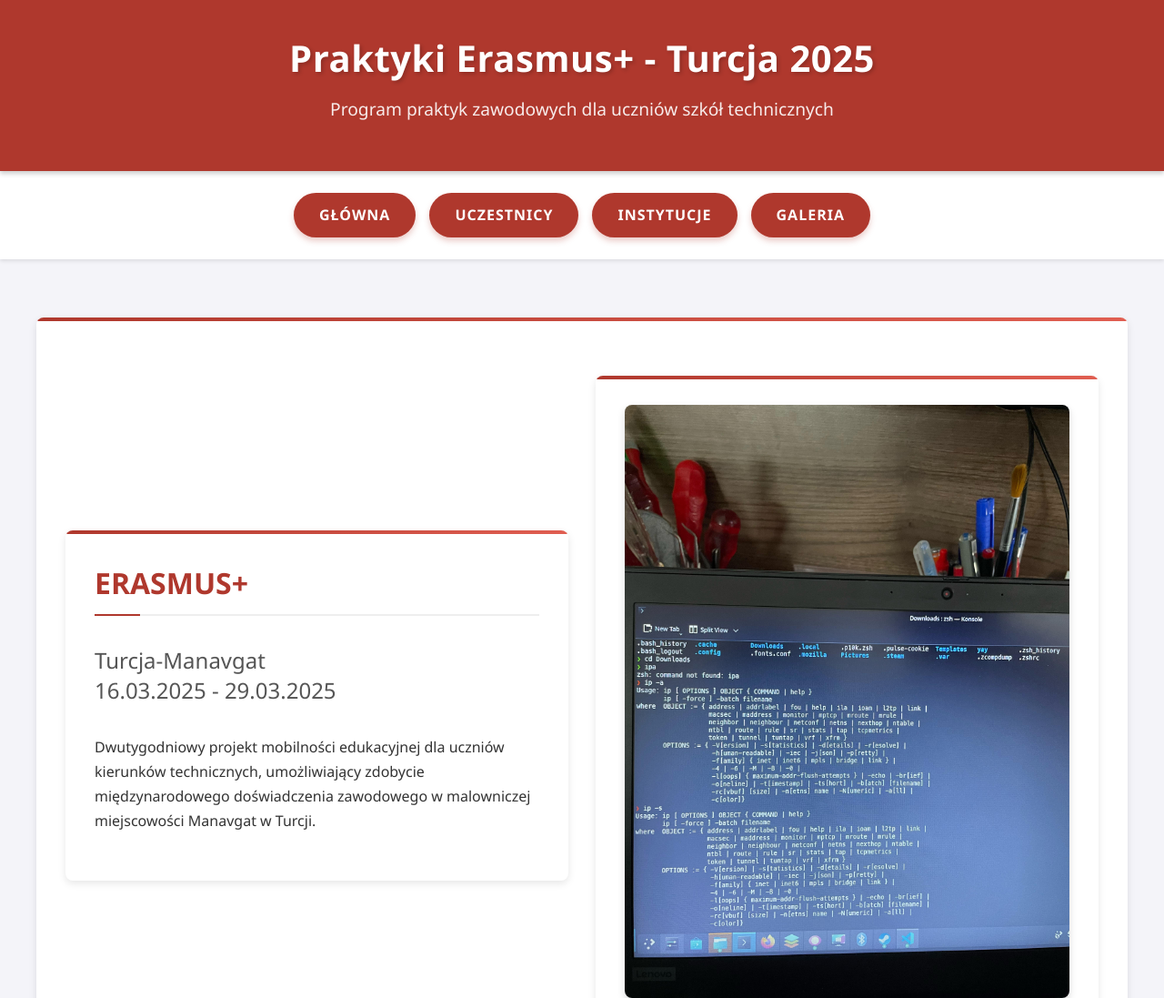
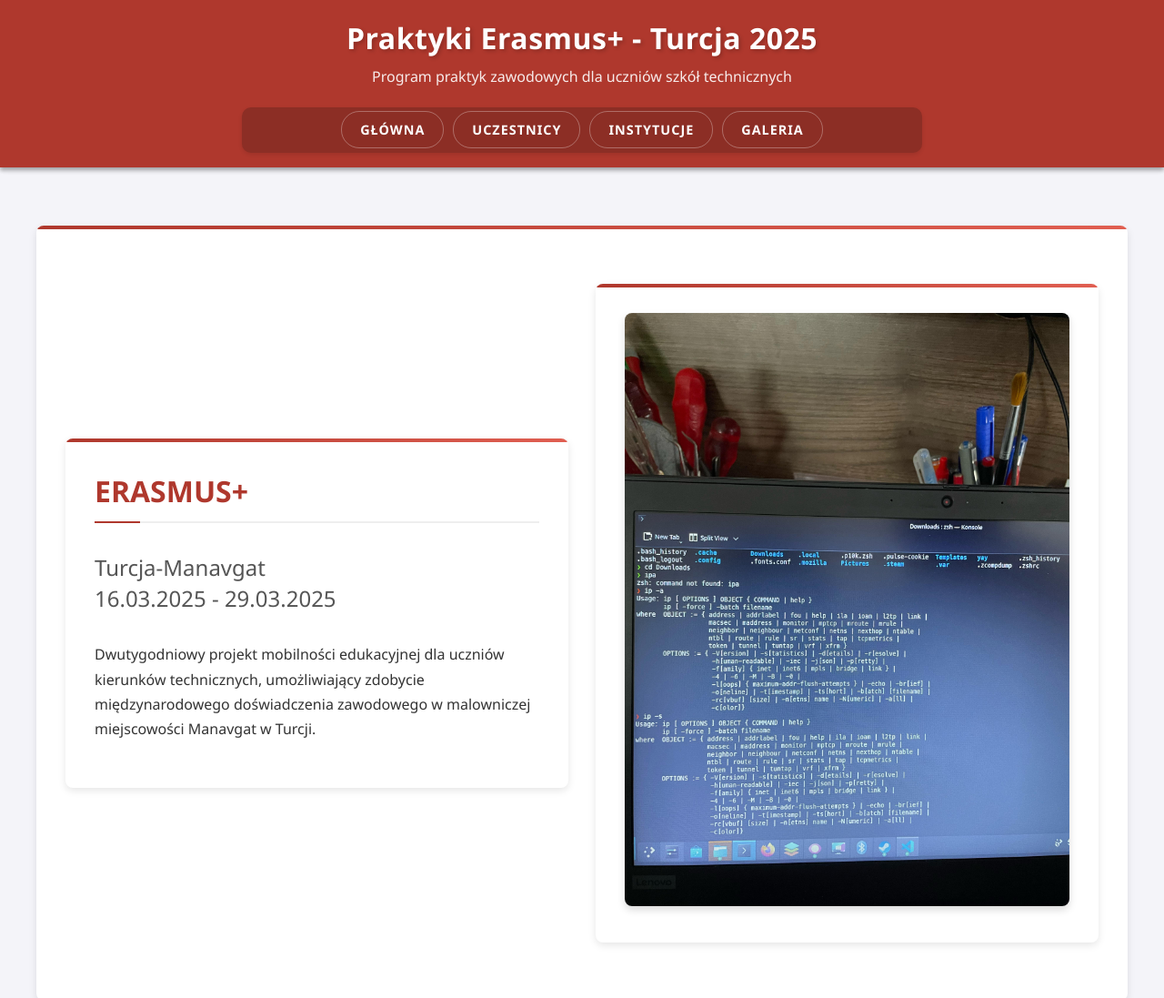
Before and after one commit to Aardiaan/Aardiaan.github.io, a plain HTML site: page main.html in a window 1280 px wide. Shown: the top 1097 px of the page at 91% size. Drawn offline with Linux system fonts and the light colour scheme.

Commit message:
Refactor header and navigation structure for participants, institution, main, and gallery pages; update CSS for improved layout and styling

```diff
--- a/main.html
+++ b/main.html
@@ -7,10 +7,11 @@
     <link href="styl.css" rel="stylesheet">
 </head>
 <body>
+    <div class="header-nav-container">
         <header>
             <h1>Praktyki Erasmus+ - Turcja 2025</h1>
             <p>Program praktyk zawodowych dla uczniów szkół technicznych</p>
-    </header>
+
             <nav>
                 <div id="pbox">
                     <a href="main.html" id="przycisk">GŁÓWNA</a>
@@ -19,6 +20,9 @@
                     <a href="galery.html" id="przycisk">GALERIA</a>
                 </div>
             </nav>
+        </header>
+    </div>
+
     <main>
         <section id="index_main">
             <section id="index">
--- a/styl.css
+++ b/styl.css
@@ -15,15 +15,18 @@ body {
     margin: 0 auto;
 }
 
-/* Header Styles */
+/* Header Styles - Updated to be more compact and integrated with nav */
 header {
     background-color: #af382d;
     color: white;
-    padding: 2rem;
+    padding: 1rem;
     text-align: center;
     box-shadow: 0 3px 5px rgba(0, 0, 0, 0.2);
     position: relative;
     overflow: hidden;
+    display: flex;
+    flex-direction: column;
+    align-items: center;
 }
 
 header::before {
@@ -39,56 +42,67 @@ header::before {
 
 header h1 {
     margin: 0;
-    font-size: 2.5rem;
+    font-size: 2rem;
     letter-spacing: 0.5px;
     text-shadow: 2px 2px 4px rgba(0, 0, 0, 0.2);
 }
 
 header p {
-    margin-top: 0.5rem;
-    font-size: 1.2rem;
+    margin-top: 0.25rem;
+    font-size: 1rem;
     opacity: 0.9;
     max-width: 800px;
     margin-left: auto;
     margin-right: auto;
 }
 
-/* Navigation Styles */
+/* Navigation Styles - Updated for integration with header */
 nav {
-    background-color: #fff;
+    background-color: #8c2e25;
     box-shadow: 0 2px 4px rgba(0, 0, 0, 0.1);
-    padding: 0.5rem 0;
+    padding: 0.3rem 0;
+    margin-top: 0;
+    width: 60%;
+    border-radius: 10px;
 }
 
 #pbox {
     display: flex;
     justify-content: center;
     flex-wrap: wrap;
-    gap: 15px;
-    margin: 1rem 0;
+    gap: 10px;
+    margin: 0;
     padding: 0 20px;
 }
 
-/* Button Styling */
+/* Button Styling - Updated for compact nav */
 #przycisk {
-    background-color: #af382d;
-    border-radius: 25px;
+    background-color: transparent;
+    border: 1px solid rgba(255, 255, 255, 0.3);
+    border-radius: 20px;
     text-decoration: none;
     color: white;
     display: inline-block;
-    padding: 12px 28px;
+    padding: 8px 20px;
     box-sizing: border-box;
     font-weight: 600;
     text-transform: uppercase;
     letter-spacing: 1px;
-    box-shadow: 0 4px 6px rgba(175, 56, 45, 0.25);
     transition: all 0.3s ease;
+    font-size: 0.9rem;
 }
 
 #przycisk:hover {
-    background-color: #c04236;
+    background-color: rgba(255, 255, 255, 0.2);
     transform: translateY(-2px);
-    box-shadow: 0 6px 10px rgba(175, 56, 45, 0.3);
+}
+
+/* Integrated header-nav container */
+.header-nav-container {
+    width: 100%;
+    box-shadow: 0 3px 5px rgba(0, 0, 0, 0.2);
+    position: relative;
+    z-index: 10;
 }
 
 /* Content Sections */
```
Also changed, not shown: galery.html (+3 -1 lines), institution.html (+3 -1 lines), participants.html (+3 -1 lines), erasmuslogo1.png (added), flaga1.jpeg (added), flaga2.jpeg (added). Lines whose indentation alone changed are shown as unchanged.
